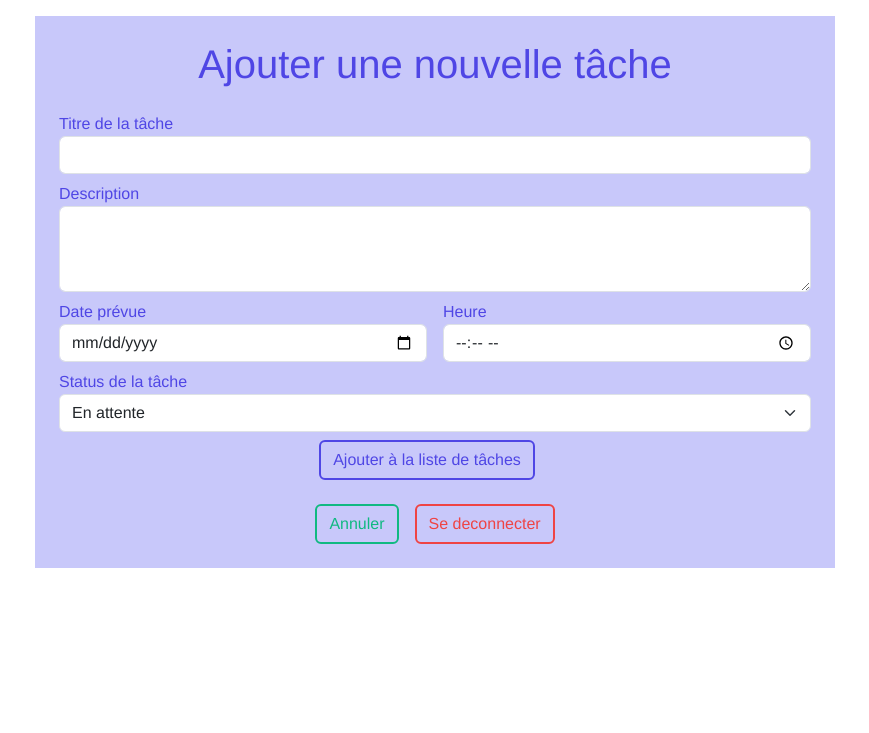
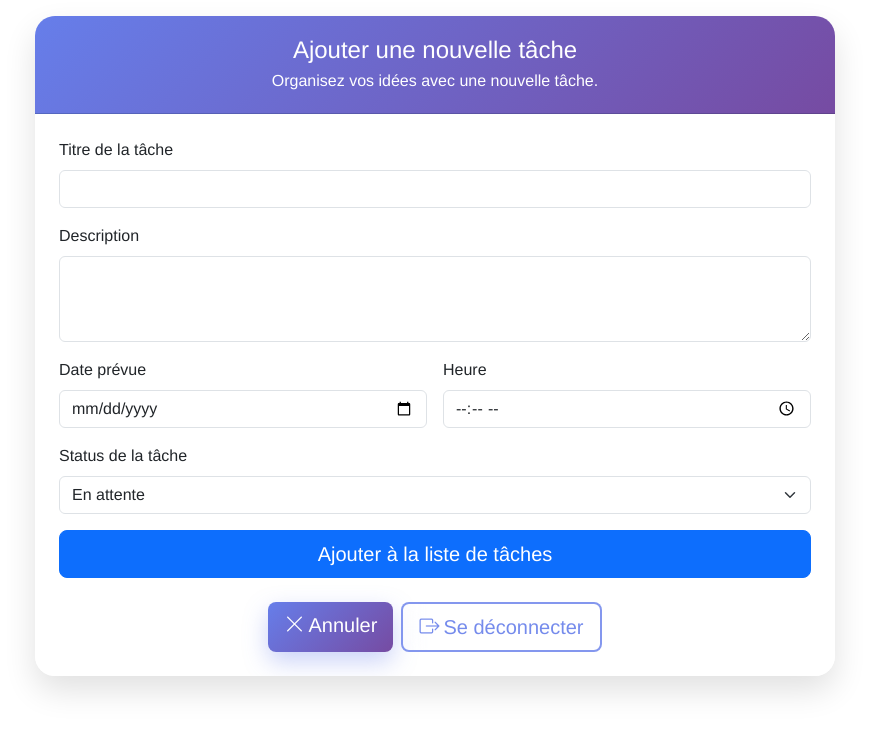
Before and after one commit to oscarsilvam/Todo-app, a Flask app: page /add-new-todo in a window 1280 px wide. Shown: the top 733 px of the page, without its empty margins (205-1074 px from the left). Run offline with Flask 3, Linux system fonts and the light colour scheme.

Commit message:
FINISH STYLE

```diff
--- a/static/css/style.css
+++ b/static/css/style.css
@@ -45,7 +45,57 @@ body {
   background: linear-gradient(135deg, #667eea 0%, #764ba2 100%);
 }
 
+/* Shared modern card layout */
+.app-card {
+  max-width: 800px;
+  margin: 0 auto;
+  border: none;
+  border-radius: 1.25rem;
+  box-shadow: 0 0.9rem 2rem rgba(0, 0, 0, 0.12);
+  overflow: hidden;
+}
+
+.app-card__header {
+  background: linear-gradient(135deg, #667eea 0%, #764ba2 100%);
+  color: #ffffff;
+  padding: 1.25rem 1.5rem;
+}
+
+.app-card__body {
+  background: #ffffff;
+  padding: 1.5rem;
+}
+
 .error {
   color: red;
   font-size: 0.9em;
-}/*# sourceMappingURL=style.css.map */
+}
+
+/* Modern button styles */
+.btn-modern {
+  background: linear-gradient(135deg, #667eea 0%, #764ba2 100%);
+  border: none;
+  color: #ffffff;
+  box-shadow: 0 0.6rem 1.5rem rgba(102, 126, 234, 0.35);
+  transition: transform 0.15s ease, box-shadow 0.15s ease;
+}
+
+.btn-modern:hover,
+.btn-modern:focus {
+  transform: translateY(-1px);
+  box-shadow: 0 0.8rem 2rem rgba(102, 126, 234, 0.45);
+}
+
+.btn-modern-outline {
+  border: 2px solid rgba(102, 126, 234, 0.8);
+  color: rgba(102, 126, 234, 0.9);
+  background: rgba(255, 255, 255, 0.18);
+  backdrop-filter: blur(10px);
+}
+
+.btn-modern-outline:hover,
+.btn-modern-outline:focus {
+  background: rgba(102, 126, 234, 0.14);
+}
+
+/*# sourceMappingURL=style.css.map */
--- a/templates/form_new_todo.html
+++ b/templates/form_new_todo.html
@@ -2,51 +2,57 @@
 {% block title %}Nouvelle tâche{% endblock %}
 
 {% block content %}
+<div class="card app-card">
+    <div class="card-header app-card__header text-center">
+        <h1 class="h4 mb-1">Ajouter une nouvelle tâche</h1>
+        <p class="mb-0 text-white-75">Organisez vos idées avec une nouvelle tâche.</p>
+    </div>
+
+    <div class="card-body app-card__body">
         {% include "partials/_error_form.html" %}
 
-<div class="content p-4 mx-auto">
-    <h1 class="mb-4 text-center">Ajouter une nouvelle tâche</h1>
-
-    <form id="form_todo" action="{{url_for('todo_new')}}" method="POST">
-
-        <div class="col-12 mb-2">
-            <label for="title">Titre de la tâche</label>
+        <form id="form_todo" action="{{ url_for('todo_new') }}" method="POST">
+            <div class="mb-3">
+                <label for="title" class="form-label">Titre de la tâche</label>
                 <input type="text" id="title" class="form-control" name="title">
                 <span class="error" id="err_title"></span>
             </div>
 
-        <div class="col-12 mb-2">
-            <label for="description">Description</label>
+            <div class="mb-3">
+                <label for="description" class="form-label">Description</label>
                 <textarea id="description" name="description" class="form-control" rows="3"></textarea>
             </div>
-        <div class="row g-3 mb-2">
-            <div class="col-6">
-                <label for="date">Date prévue</label>
+
+            <div class="row g-3 mb-3">
+                <div class="col-md-6">
+                    <label for="date" class="form-label">Date prévue</label>
                     <input type="date" id="date" class="form-control" name="date">
                 </div>
 
-            <div class="col-6">
-                <label for="time">Heure</label>
+                <div class="col-md-6">
+                    <label for="time" class="form-label">Heure</label>
                     <input type="time" id="time" class="form-control" name="time">
                 </div>
             </div>
 
-        <div class="col-12 mb-2">
-            <label for="status">Status de la tâche</label>
+            <div class="mb-3">
+                <label for="status" class="form-label">Status de la tâche</label>
                 <select id="status" name="status" class="form-select" aria-label="Default select example">
                     <option value="PENDING" selected>En attente</option>
                     <option value="DONE">Terminé</option>
                 </select>
             </div>
 
-        <div class="d-flex justify-content-center">
-            <button type="submit" class="btn btn-outline-primary me-3">Ajouter à la liste de tâches</button>
-            <p id="add_todo"></p>
+            <div class="d-grid">
+                <button type="submit" class="btn btn-primary btn-lg">Ajouter à la liste de tâches</button>
+            </div>
+        </form>
+
+        <div class="mt-4 text-center">
+            {% include "partials/_annuler_logout.html" %}
+        </div>
+    </div>
 </div>
 
-    </form>
-    {% include "partials/_annuler_logout.html" %}
-</div>
-
-<script src="{{url_for('static', filename='js/script_add_modif_todo.js')}}"></script>
+<script src="{{ url_for('static', filename='js/script_add_modif_todo.js') }}"></script>
 {% endblock %}
--- a/templates/partials/_annuler_logout.html
+++ b/templates/partials/_annuler_logout.html
@@ -1,4 +1,8 @@
-<div class="d-flex justify-content-center mt-4">
-        <a href="{{url_for('dashboard')}}" class="btn btn-outline-success me-2 ">Annuler</a>
-        <a href="{{url_for('logout')}}" class="btn btn-outline-danger ms-2">Se deconnecter</a>
-    </div>
+<div class="d-flex justify-content-center mt-4 gap-2">
+    <a href="{{ url_for('dashboard') }}" class="btn btn-modern btn-lg">
+        <i class="bi bi-x-lg me-1"></i>Annuler
+    </a>
+    <a href="{{ url_for('logout') }}" class="btn btn-modern-outline btn-lg">
+        <i class="bi bi-box-arrow-right me-1"></i>Se déconnecter
+    </a>
+</div>
```
Also changed, not shown: templates/dashboard.html (+22 -23 lines), templates/form_connection.html (+15 -11 lines), templates/form_register.html (+22 -17 lines), templates/index.html (+11 -5 lines), templates/new_todo_success.html (+14 -4 lines), templates/register_success.html (+13 -6 lines), templates/update_todo.html (+30 -26 lines). Lines whose indentation alone changed are shown as unchanged.
